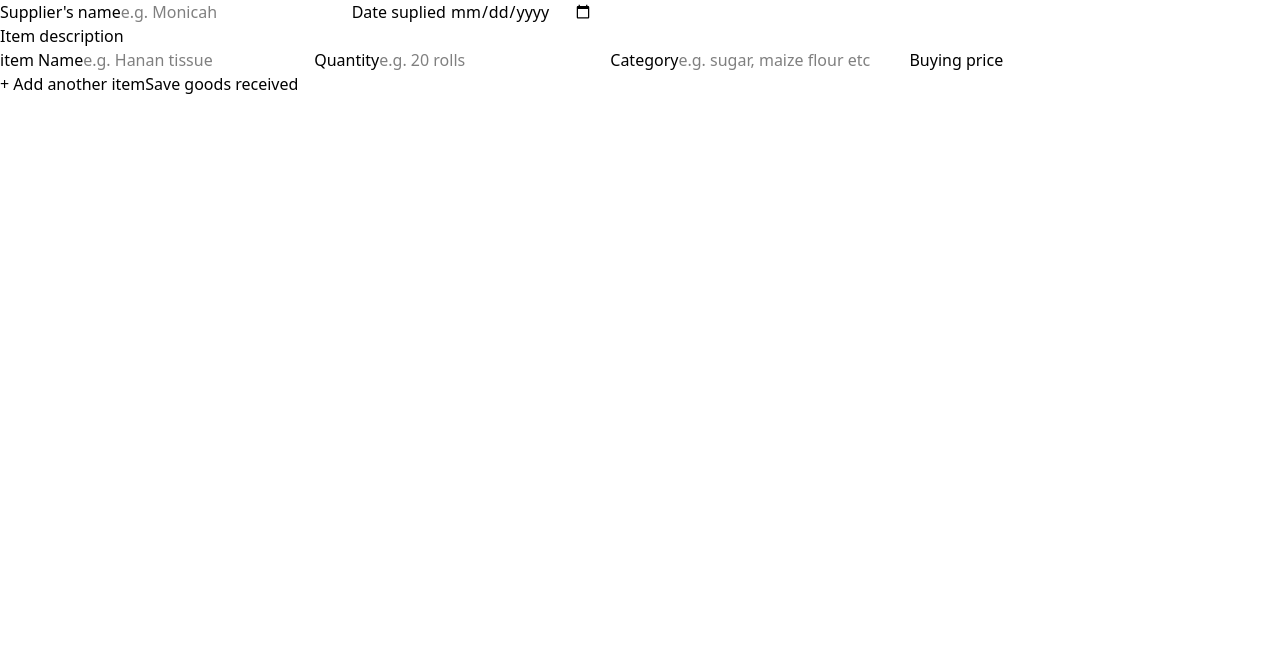
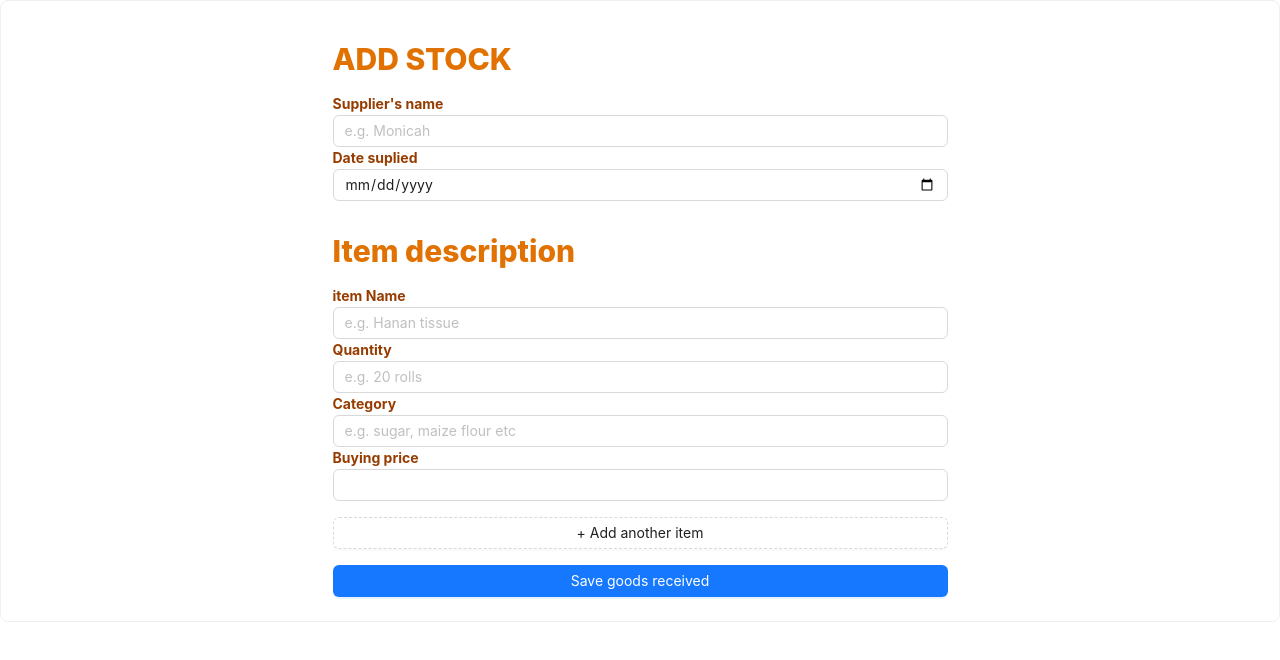
Before and after one commit to MonicahKoina/financial_accounting-ERP, a React (Vite) app in the folder frontend/: page / in a window 1280 px wide. Shown: the top 660 px of the page. Built offline with nearby package versions, Linux system fonts and the light colour scheme.

Commit message:
style the form for recording inventory

```diff
--- a/frontend/src/pages/inventoryManagement/GoodsReceived.jsx
+++ b/frontend/src/pages/inventoryManagement/GoodsReceived.jsx
@@ -1,5 +1,6 @@
 import React, { useState } from "react";
-
+import Card from "antd/es/card/Card";
+import { Button, Input } from "antd";
 function GoodsReceived() {
   const [supplier, setSupplier] = useState("");
   const [dateReceived, setDateReceived] = useState("");
@@ -30,28 +31,46 @@ function GoodsReceived() {
   }
   return (
     <div>
-      <form onSubmit={handleSubmit}>
-        <label htmlFor="supplier">Supplier's name</label>
-        <input
+      <Card>
+        <form
+          onSubmit={handleSubmit}
+          className="flex flex-col gap-4 w-full md:w-1/2 md:mx-auto"
+        >
+          <div>
+            <h3 className="my-4 font-extrabold text-3xl text-amber-600">
+              ADD STOCK
+            </h3>
+            <label htmlFor="supplier" className="font-bold text-amber-800 ">
+              Supplier's name
+            </label>
+            <Input
               type="text"
               id="supplier"
               value={supplier}
               onChange={(e) => setSupplier(e.target.value)}
               placeholder="e.g. Monicah"
             />
-        <label htmlFor="date">Date suplied </label>
-        <input
+            <label htmlFor="date" className="font-bold text-amber-800 ">
+              Date suplied{" "}
+            </label>
+            <Input
               type="date"
               id="date"
               value={dateReceived}
               onChange={(e) => setDateReceived(e.target.value)}
               placeholder="Date you received the goods"
             />
+          </div>
+
           <div>
-          <h3>Item description</h3>
+            <h3 className="my-4 font-extrabold text-3xl text-amber-600">
+              Item description
+            </h3>
             <div>
-            <label htmlFor="itemName">item Name</label>
-            <input
+              <label htmlFor="itemName" className="font-bold text-amber-800">
+                item Name
+              </label>
+              <Input
                 type="text"
                 value={currentItem.name}
                 onChange={(e) =>
@@ -60,8 +79,13 @@ function GoodsReceived() {
                 id="itemName"
                 placeholder="e.g. Hanan tissue"
               />
-            <label htmlFor="itemQuantity">Quantity</label>
-            <input
+              <label
+                htmlFor="itemQuantity"
+                className="font-bold  text-amber-800"
+              >
+                Quantity
+              </label>
+              <Input
                 type="text"
                 value={currentItem.quantity}
                 onChange={(e) =>
@@ -70,8 +94,10 @@ function GoodsReceived() {
                 id="itemQuantity"
                 placeholder="e.g. 20 rolls"
               />
-            <label htmlFor="category">Category</label>
-            <input
+              <label htmlFor="category" className="font-bold  text-amber-800">
+                Category
+              </label>
+              <Input
                 type="text"
                 value={currentItem.category}
                 onChange={(e) =>
@@ -80,8 +106,10 @@ function GoodsReceived() {
                 id="category"
                 placeholder="e.g. sugar, maize flour etc"
               />
-            <label htmlFor="buyingPrice">Buying price</label>
-            <input
+              <label htmlFor="buyingPrice" className="font-bold text-amber-800">
+                Buying price
+              </label>
+              <Input
                 type="number"
                 value={currentItem.price}
                 onChange={(e) =>
@@ -91,12 +119,15 @@ function GoodsReceived() {
               />
             </div>
           </div>
-        <button type="button" onClick={handleAddItem}>
+          <div className="flex flex-col justify-center gap-4">
+            <Button type="dashed" onClick={handleAddItem}>
               + Add another item
-        </button>
+            </Button>
 
-        <button type="submit">Save goods received</button>
+            <Button type="primary">Save goods received</Button>
+          </div>
         </form>
+      </Card>
     </div>
   );
 }
```
Lines whose indentation alone changed are shown as unchanged.
